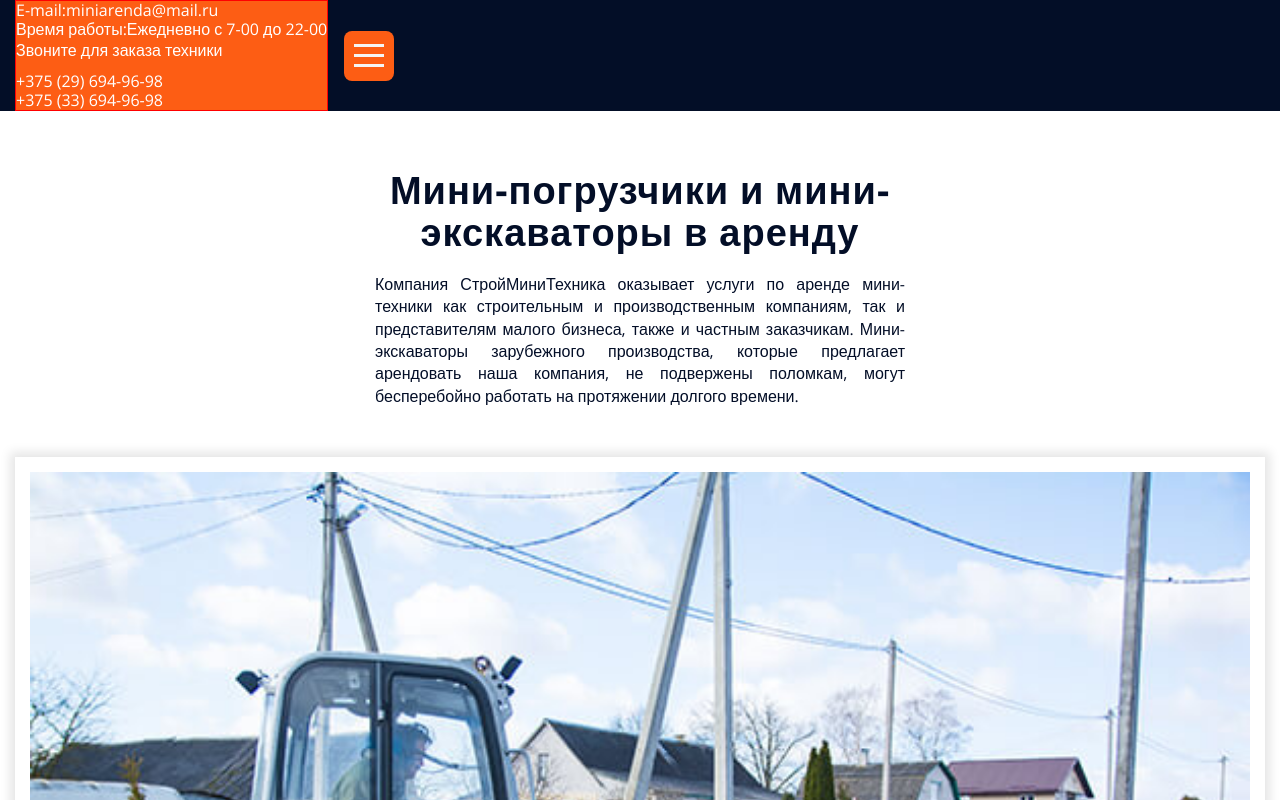
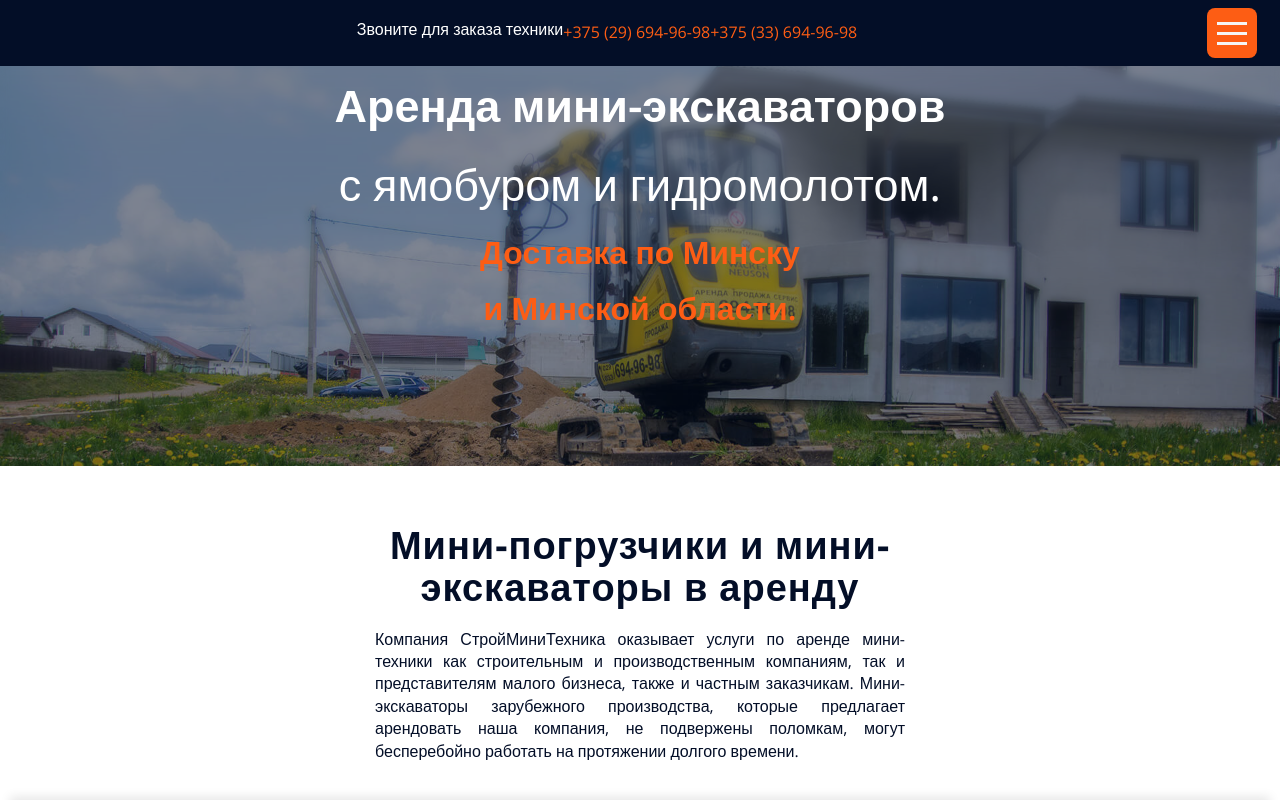
Before and after one commit to TanyaDanilovich/miniarenda_styled, a React app: page / in a window 1280 px wide. Shown: the top 800 px of the page. Built offline with nearby package versions, Linux system fonts and the light colour scheme.

Commit message:
add hero section

```diff
--- a/src/app/styles/GlobalStyle.styled.tsx
+++ b/src/app/styles/GlobalStyle.styled.tsx
@@ -35,7 +35,6 @@ export const GlobalStyle = createGlobalStyle`
   }
 
 
-  h1,
   h2,
   h3 {
     margin-top: 10px;
@@ -56,7 +55,7 @@ export const GlobalStyle = createGlobalStyle`
   }
 
   p {
-    margin: 0 0 10px;
+    margin: 0;
     line-height: 1.4;
     font-size: 1rem;
   }
--- a/src/app/styles/Theme.styled.tsx
+++ b/src/app/styles/Theme.styled.tsx
@@ -19,7 +19,7 @@ export const theme: MyDefaultTheme = {
         size: {
 
             base: `${BASE}px`,
-            h1: getResponsiveSize(20, 65, 700, 1200,),
+            h1: getResponsiveSize(20, 45, 320, 768),
             h2: getResponsiveSize(38, 38),
             h3: getResponsiveSize(28.125, 22),
             h4: getResponsiveSize(20, 35),
@@ -32,7 +32,7 @@ export const theme: MyDefaultTheme = {
     media: {
         smallMobile: `screen and (max-width:${BREAKPOINTS.smallMobile})`,
         mobile: `screen and (max-width:${BREAKPOINTS.mobile})`,
-        tablet: `screen and (max-width:${BREAKPOINTS.tablet})`,
+        tablet: `screen and (min-width:${BREAKPOINTS.tablet})`,
         computer: `screen and (max-width:${BREAKPOINTS.computer})`,
         desktop: `screen and (max-width:${BREAKPOINTS.desktop})`,
         widescreen: `screen and (max-width:${BREAKPOINTS.widescreen})`,
--- a/src/shared/styled/BurgerButton.tsx
+++ b/src/shared/styled/BurgerButton.tsx
@@ -14,10 +14,10 @@ export const BurgerButton = ({isOpen, callback}: props) => {
 };
 
 const StyledBurgerButton = styled.div<{ $isOpen: boolean }>`
-  display:flex;
-  align-items:center;
+  display: flex;
+  align-items: center;
   margin-left: 1rem;
-
+  cursor: pointer;
   height: 50px;
   padding: 10px;
   position: relative;
@@ -50,6 +50,7 @@ const StyledBurgerButton = styled.div<{ $isOpen: boolean }>`
       //transform: rotate(0) translateX(-50%) translateY(0);
       transition: ${({theme}) => theme.duration.middle};
     }
+
     &:before {
       transform: translateY(10px);
 
--- a/src/widgets/header/Header.tsx
+++ b/src/widgets/header/Header.tsx
@@ -19,7 +19,7 @@ export const Header = ({}: props) => {
         <StyledHeader id = "header" className = "">
             <Container>
 
-                <S_Flex $align = {"center"}>
+                <S_Flex $align = {"center"} $justify={"space-between"}>
                     <Logo/>
                     <Navigation/>
                     <HeaderTop/>
@@ -35,4 +35,5 @@ export const Header = ({}: props) => {
 
 export const StyledHeader = styled.header<{}>`
   background-color: ${({theme}) => theme.colors.bg_primary};
+  padding: 0.5rem;
 `;
--- a/src/widgets/header/HeaderTop.tsx
+++ b/src/widgets/header/HeaderTop.tsx
@@ -1,6 +1,7 @@
 import styled from "styled-components";
-import {outline} from '../../app/styles/mixins';
+import {outline, outlinedNestedDiv} from '../../app/styles/mixins';
 import {S_Flex} from '../../shared/styled/S_Flex';
+import {getResponsiveSize} from '../../shared/utils/getResponsiveSize';
 
 type props = {};
 export const HeaderTop = ({}: props) => {
@@ -10,26 +11,24 @@ export const HeaderTop = ({}: props) => {
         <StyledHeaderTop>
 
 
-            <div
-                className = "flex bg-primary-main-color text-white px-[--doublePseudoElementsWidth] py-1.5">
-                <div>
-                    <a href = "mailto:miniarenda@mail.ru">
-                        <span>E-mail:</span>
-                        <span className = "pl-1">miniarenda@mail.ru</span>
-                    </a>
-                </div>
-                <div>
-                    <span>Время работы:</span>
-                    <span>Ежедневно с 7-00 до 22-00</span>
-                </div>
+            {/*<div>*/}
+            {/*    <a href = "mailto:miniarenda@mail.ru">*/}
+            {/*        <span>E-mail:</span>*/}
+            {/*        <span className = "pl-1">miniarenda@mail.ru</span>*/}
+            {/*    </a>*/}
+            {/*</div>*/}
 
-                <S_Flex $direction = {"column"}>
-                    <p>Звоните для заказа техники</p>
-                    <a href = "tel:+375296949698">+375 (29) 694-96-98</a>
-                    <a href = "tel:+375336949698">+375 (33) 694-96-98</a>
+            {/*<div>*/}
+            {/*    <span>Время работы:</span>*/}
+            {/*    <span>Ежедневно с 7-00 до 22-00</span>*/}
+            {/*</div>*/}
 
-                </S_Flex>
-            </div>
+            <S_Phone $align = {"center"} $direction = {"column"}>
+                <p>Звоните для заказа техники</p>
+                <a href = "tel:+375296949698">+375 (29) 694-96-98</a>
+                <a href = "tel:+375336949698">+375 (33) 694-96-98</a>
+
+            </S_Phone>
 
 
         </StyledHeaderTop>
@@ -39,8 +38,49 @@ export const HeaderTop = ({}: props) => {
 };
 
 export const StyledHeaderTop = styled.div<{}>`
-  ${outline()}
-  background-color: ${props => props.theme.colors.primary};
-  color: ${props => props.theme.colors.white};
+
+  background-color: ${({theme}) => theme.colors.bg_primary};
+  color: ${({theme}) => theme.colors.white};
 
 `;
+
+
+export const S_Phone = styled(S_Flex)<{}>`
+  p {
+    margin-bottom: 0.5rem;
+    font-size: ${getResponsiveSize(10, 19, 320, 768)};
+  }
+
+
+  a {
+    font-weight: ${({theme}) => theme.fonts.weight.bold};
+    font-size: ${getResponsiveSize(16, 38, 320, 768)};
+    color: ${({theme}) => theme.colors.primary};
+
+    &:nth-child(2) {
+
+    }
+
+    &:nth-child(3) {
+      display: none;
+    }
+  }
+
+
+  @media ${({theme}) => theme.media.tablet} {
+
+    flex-direction: row;
+
+
+    p, a {
+      font-size: 1rem;
+      font-weight: ${({theme}) => theme.fonts.weight.regular};
+    }
+
+    a {
+      &:nth-child(3) {
+        display: inline-block;
+      }
+    }
+  }
+`;
--- /dev/null
+++ b/src/widgets/hero/Hero.tsx
@@ -0,0 +1,23 @@
+import React from 'react';
+import {S_Hero, S_HeroTitle} from './S_Hero';
+import heroImage from '../../assets/images/main-slider/1920px/_DSC2623-1920w.jpg'
+import {S_Image} from '../../shared/styled/S_Image';
+
+type props = {};
+export const Hero = ({}: props) => {
+
+    return (
+        <S_Hero>
+
+
+            <S_HeroTitle>
+                <span>Аренда мини-экскаваторов</span>
+                <span>с ямобуром и гидромолотом.</span>
+                <span>Доставка по Минску</span>
+                <span>и Минской области.</span>
+            </S_HeroTitle>
+
+            <S_Image src = {heroImage}/>
+
+        </S_Hero>);
+};
--- /dev/null
+++ b/src/widgets/hero/S_Hero.ts
@@ -0,0 +1,61 @@
+import styled from "styled-components";
+import {S_Image} from '../../shared/styled/S_Image';
+import heroImage from '../../assets/images/main-slider/1920px/_DSC2623-1920w.jpg'
+import {getResponsiveSize} from '../../shared/utils/getResponsiveSize';
+
+
+export const S_Hero = styled.section<{}>`
+  color: ${({theme}) => theme.colors.white};
+  z-index: 10;
+  height: 50svh;
+  background-image: url(${heroImage});
+  background-position: center;
+  background-repeat: no-repeat;
+  background-size: cover;
+  position: relative;
+
+  ${S_Image} {
+
+    display: block;
+    object-fit: cover;
+    position: absolute;
+    top: 0;
+    left: 0;
+    z-index: -1;
+    filter: blur(5px);
+    mask-image: linear-gradient(to bottom, black, transparent);
+  }
+
+  &:after {
+    background-color: rgba(3, 14, 39, 0.5);
+    display: block;
+    object-fit: cover;
+    position: absolute;
+    top: 0;
+    left: 0;
+    width: 100%;
+    height: 100%;
+    z-index: -1;
+    content: "";
+  }
+`
+
+export const S_HeroTitle = styled.h1<{}>`
+
+
+  display: flex;
+  flex-direction: column;
+  align-items: center;
+  font-size: ${({theme}) => theme.fonts.size.h1};
+  font-weight: ${({theme}) => theme.fonts.weight.semiBold};
+  line-height: 1.75;
+
+  span:nth-child(2) {
+    font-weight: ${({theme}) => theme.fonts.weight.regular};
+  }
+
+  span:nth-child(n+3) {
+    color: ${({theme}) => theme.colors.primary};
+    font-size: ${getResponsiveSize(15, 32, 360, 768)};
+  }
+`
--- a/src/widgets/main/Main.tsx
+++ b/src/widgets/main/Main.tsx
@@ -9,6 +9,7 @@ import {Reviews} from '../reviews/Reviews';
 import {Questions} from '../questions/Questions';
 import {Clients} from '../clients/Clients';
 import {OrderModal} from '../orderModal/OrderModal';
+import {Hero} from '../hero/Hero';
 
 
 type props = {};
@@ -17,6 +18,7 @@ export const Main = ({}: props) => {
 
 
         <StyledMain>
+            <Hero/>
             <Services data = {servicesData}/>
             <Machineries data = {machineriesData}/>
             <Delivery/>
```
Also changed, not shown: src/assets/svg/a1.svg (added), src/assets/svg/google-logo.svg. Lines whose indentation alone changed are shown as unchanged.
